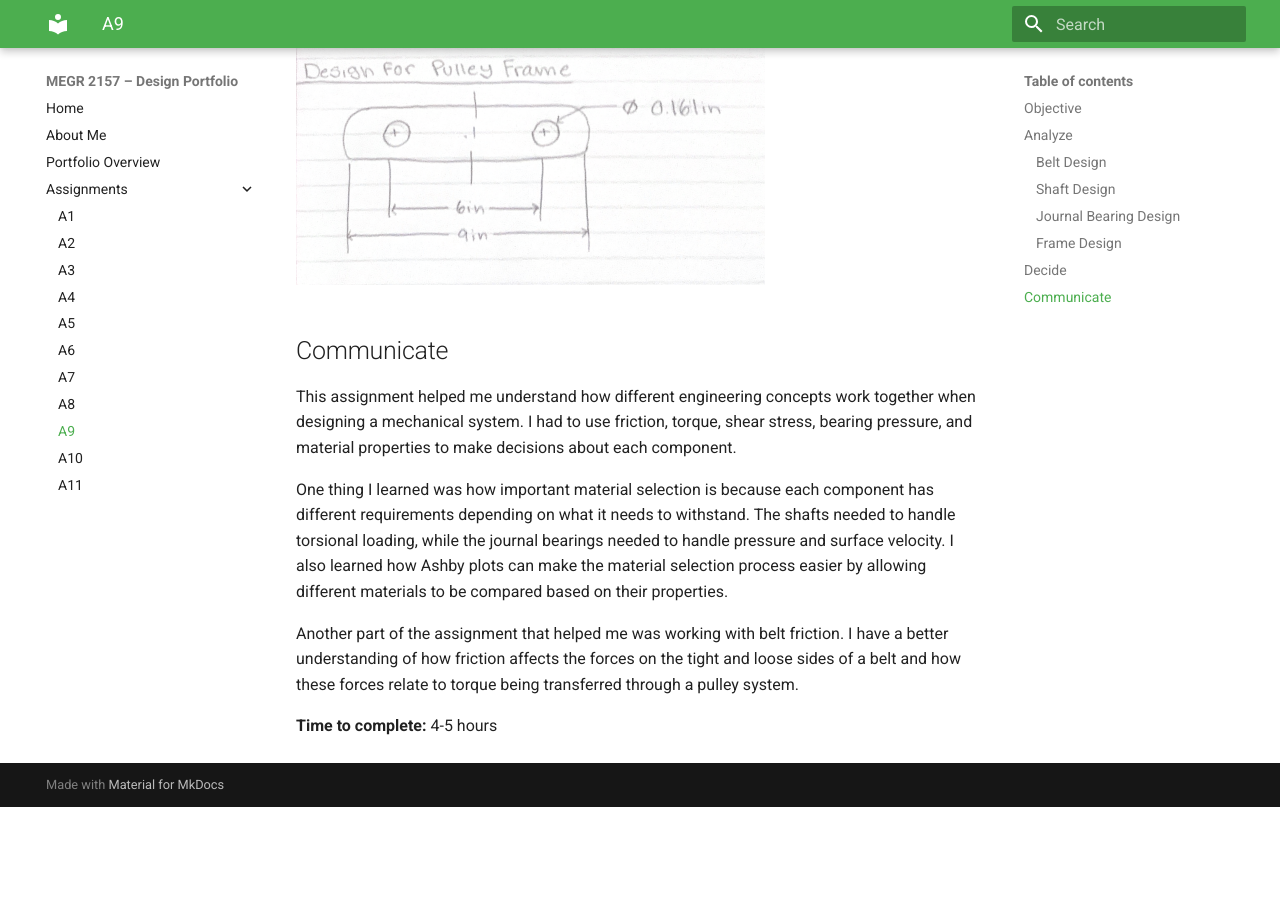
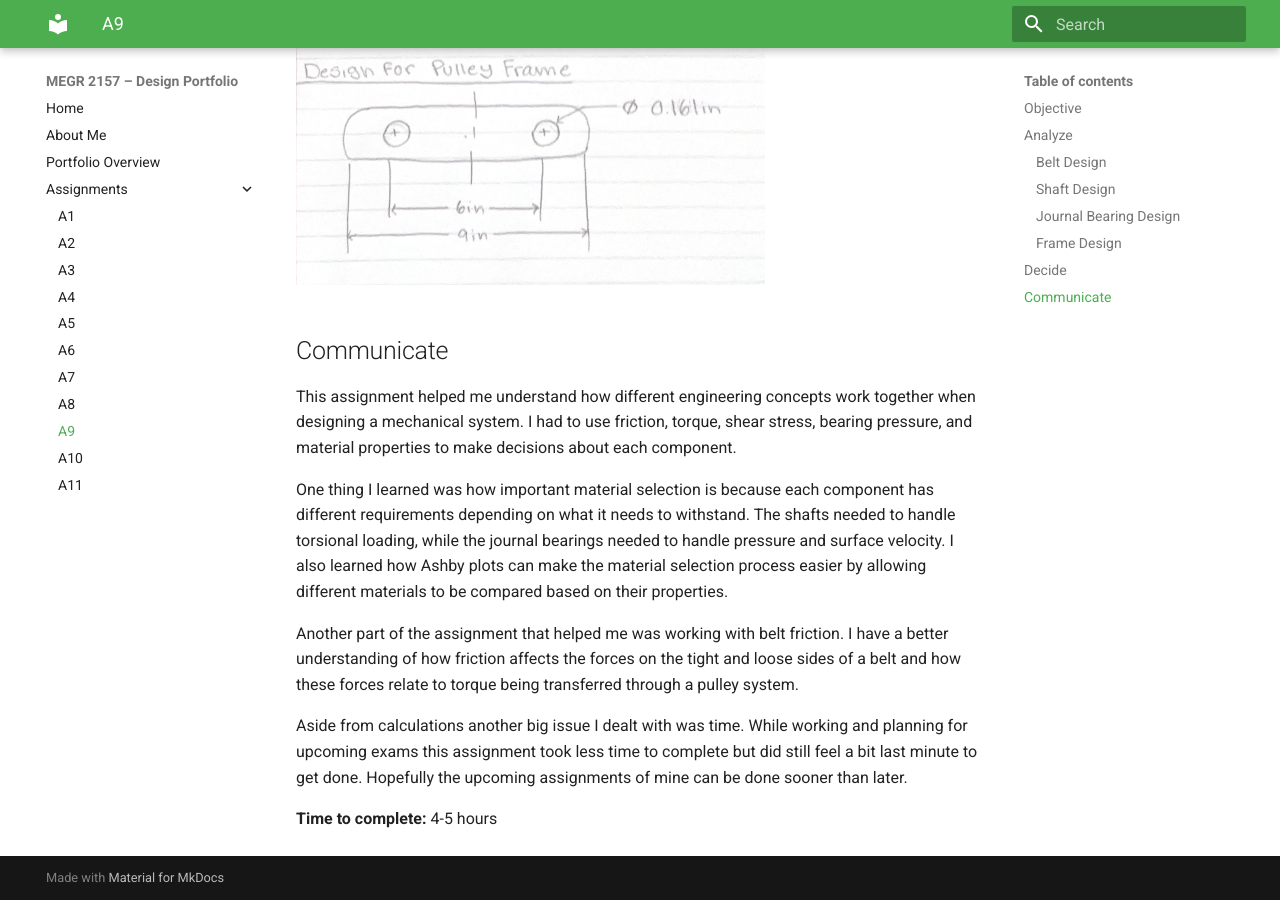
Before and after one commit to gmclean04/Mclean-MEGR-2156-Portfolio, an MkDocs documentation site: the page built from docs/assignments/A09/index.md, in a window 1280 px wide and 900 px high, scrolled down 5060 px. Built offline with MkDocs 1.6.1 and Material for MkDocs 9.7.7, drawn with Linux system fonts in a browser that asks for light colours; before the commit the page ends 5867 px from its top, so only the background shows below that.

Commit message:
Update index.md with additional reflections
Added reflections on time management and assignment completion.

```diff
--- a/docs/assignments/A09/index.md
+++ b/docs/assignments/A09/index.md
@@ -65,4 +65,6 @@ One thing I learned was how important material selection is because each compone
 
 Another part of the assignment that helped me was working with belt friction. I have a better understanding of how friction affects the forces on the tight and loose sides of a belt and how these forces relate to torque being transferred through a pulley system.
 
+Aside from calculations another big issue I dealt with was time. While working and planning for upcoming exams this assignment took less time to complete but did still feel a bit last minute to get done. Hopefully the upcoming assignments of mine can be done sooner than later.
+
 **Time to complete:** 4-5 hours
```
